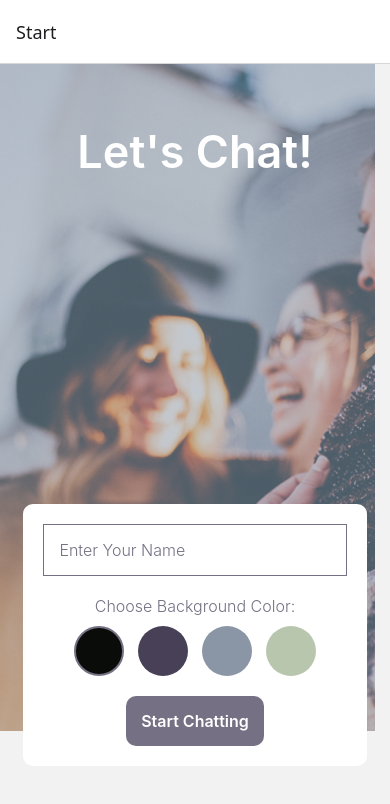
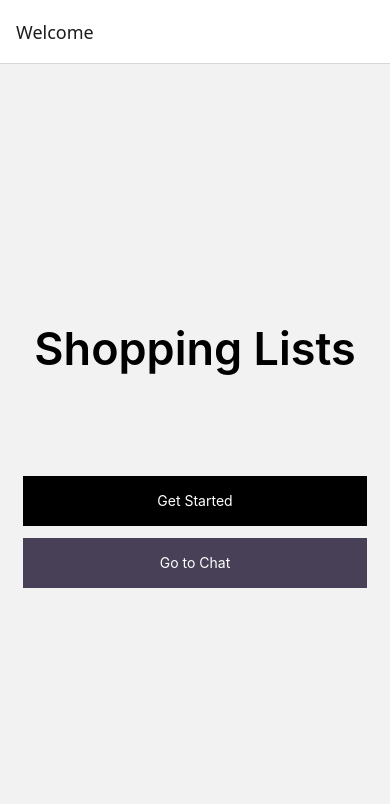
Before and after one commit to Nandy1329/lets-chat, a React Native app: screen /Welcome in a window 390 px wide. Shown: the top 804 px of the page. Built offline with nearby package versions, Linux system fonts and the light colour scheme.

Commit message:
5.3 debugging

```diff
--- a/App.js
+++ b/App.js
@@ -1,45 +1,53 @@
-import { initializeApp } from 'firebase/app';
-import { getFirestore } from 'firebase/firestore';
+import 'react-native-gesture-handler';
+import React from 'react';
 import { NavigationContainer } from '@react-navigation/native';
 import { createNativeStackNavigator } from '@react-navigation/native-stack';
+
+// Firebase
+import { initializeApp, getApps } from 'firebase/app';
+import { getFirestore } from 'firebase/firestore';
+import { getAuth } from 'firebase/auth';
+
+// Screens
+import Welcome from './components/Welcome';
+import ShoppingLists from './components/ShoppingLists';
+import Chat from './components/Chat';
 import Start from './components/Start';
-import Chat from './components/Chat';
+
+const firebaseConfig = {
+  apiKey: 'AIzaSyBuvmkpA_tx7sT96HXPmTxXDpybAZJUc3o',
+  authDomain: 'shopping-list-demo-4accc.firebaseapp.com',
+  projectId: 'shopping-list-demo-4accc',
+  storageBucket: 'shopping-list-demo-4accc.appspot.com', // corrected
+  messagingSenderId: '912724780140',
+  appId: '1:912724780140:web:1392e68dd23b6bef23e449'
+};
+
+// Initialize Firebase once
+const app = getApps().length ? getApps()[0] : initializeApp(firebaseConfig);
+const db = getFirestore(app);
+const auth = getAuth(app);
 
 const Stack = createNativeStackNavigator();
 
-// Your Firebase config
-const firebaseConfig = {
-  apiKey: "AIzaSyBuvmkpA_tx7sT96HXPmTxXDpybAZJUc3o",
-  authDomain: "shopping-list-demo-4accc.firebaseapp.com",
-  projectId: "shopping-list-demo-4accc",
-  storageBucket: "shopping-list-demo-4accc.firebasestorage.app",
-  messagingSenderId: "912724780140",
-  appId: "1:912724780140:web:1392e68dd23b6bef23e449"
-};
-
-// Initialize Firebase
-const app = initializeApp(firebaseConfig);
-
-// Initialize Cloud Firestore and get a reference to the service
-const db = getFirestore(app);
-
-const App = () => {
+export default function App() {
   return (
     <NavigationContainer>
-      <Stack.Navigator
-        initialRouteName="Start"
-      >
-        <Stack.Screen
-          name="Start"
-          component={Start}
-        />
-        <Stack.Screen
-          name="Chat">
-          {props => <Chat db={db} {...props} />}
+      <Stack.Navigator initialRouteName="Welcome">
+        {/* Shopping Lists flow */}
+        <Stack.Screen name="Welcome" component={Welcome} />
+        <Stack.Screen name="ShoppingLists">
+          {(props) => <ShoppingLists {...props} db={db} />}
+        </Stack.Screen>
+
+        {/* Chat flow */}
+        <Stack.Screen name="Start">
+          {(props) => <Start {...props} auth={auth} />}
+        </Stack.Screen>
+        <Stack.Screen name="Chat">
+          {(props) => <Chat {...props} db={db} />}
         </Stack.Screen>
       </Stack.Navigator>
     </NavigationContainer>
   );
-};
-
-export default App;
+}
--- a/app.json
+++ b/app.json
@@ -1,12 +1,21 @@
 {
-  "name": "lets-chat",
-  "version": "1.0.0",
-  "main": "node_modules/expo/AppEntry.js",
-  "scripts": {
-    "start": "expo start",
-    "android": "expo run:android",
-    "ios": "expo run:ios",
-    "web": "expo start --web"
+  "expo": {
+    "name": "lets-chat",
+    "slug": "lets-chat",
+    "version": "1.0.0",
+    "orientation": "portrait",
+    "userInterfaceStyle": "automatic",
+    "assetBundlePatterns": ["**/*"],
+    "ios": {
+      "supportsTablet": true,
+      "bundleIdentifier": "com.nicki.letschat"
+    },
+    "android": {
+      "package": "com.nicki.letschat"
+    },
+    "web": {},
+    "jsEngine": "hermes"
+
   },
   "dependencies": {
     "expo": "^53.0.0",
--- a/components/Chat.js
+++ b/components/Chat.js
@@ -1,98 +1,140 @@
-// Chat.js: Real-time messages, passes user info to GiftedChat, Firestore integration
-import React, { useState, useEffect } from 'react';
-import { Platform } from 'react-native';
-import { Bubble, GiftedChat, InputToolbar } from 'react-native-gifted-chat';
-import { SafeAreaView } from 'react-native-safe-area-context';
-import { collection, addDoc, onSnapshot, query, orderBy } from "firebase/firestore";
-import AsyncStorage from "@react-native-async-storage/async-storage";
+import { useState, useEffect } from 'react';
+import { StyleSheet, View, Platform, KeyboardAvoidingView } from 'react-native';
+import { GiftedChat, Bubble } from 'react-native-gifted-chat';
+import {
+  collection,
+  addDoc,
+  onSnapshot,
+  query,
+  orderBy,
+  serverTimestamp,
+} from 'firebase/firestore';
 
-const Chat = ({ route, navigation, db, isConnected = true }) => {
-  const { name, userID, backgroundColor } = route.params;
+const Chat = ({ route, navigation, db }) => {
   const [messages, setMessages] = useState([]);
+  const { name, bgColor, userID } = route.params;
 
-  // Custom bubble styling
+  useEffect(() => {
+    navigation.setOptions({ title: name });
+
+    if (!db) {
+      console.error('Firestore database instance is not available');
+      return;
+    }
+
+    const messagesQuery = query(
+      collection(db, 'messages'),
+      orderBy('createdAt', 'desc')
+    );
+
+    const unsubscribe = onSnapshot(messagesQuery, (querySnapshot) => {
+      const fetchedMessages = querySnapshot.docs.map((doc) => {
+        const data = doc.data();
+        return {
+          _id: doc.id,
+          text: data.text || '',
+          createdAt: data.createdAt?.toDate() || new Date(),
+          user: data.user || {
+            _id: data._id || 'unknown',
+            name: data.name || 'Unknown User',
+          },
+        };
+      });
+
+      setMessages(fetchedMessages);
+    });
+
+    return () => unsubscribe();
+  }, [db]);
+
+  const onSend = async (newMessages = []) => {
+    const message = newMessages[0];
+    try {
+      // Save user message
+      await addDoc(collection(db, 'messages'), {
+        text: message.text,
+        createdAt: serverTimestamp(),
+        user: {
+          _id: userID,
+          name: name,
+        },
+      });
+
+      // Generate AI response after a short delay
+      setTimeout(async () => {
+        const aiResponse = generateAIResponse(message.text);
+        await addDoc(collection(db, 'messages'), {
+          text: aiResponse,
+          createdAt: serverTimestamp(),
+          user: {
+            _id: 'ai-bot',
+            name: 'ChatBot',
+          },
+        });
+      }, 1000); // 1 second delay for natural feel
+    } catch (error) {
+      console.error('Error sending message:', error);
+    }
+  };
+
+  // Simple AI response generator
+  const generateAIResponse = (userMessage) => {
+    const responses = [
+      "That's interesting! Tell me more.",
+      "I understand. How can I help you with that?",
+      "Thanks for sharing! What else is on your mind?",
+      "Great point! I appreciate your perspective.",
+      "I see what you mean. Anything else you'd like to discuss?",
+      "Fascinating! Can you elaborate on that?",
+      "I'm here to chat! What would you like to talk about next?",
+    ];
+
+    // Simple keyword-based responses
+    const lowerMessage = userMessage.toLowerCase();
+
+    if (lowerMessage.includes('hello') || lowerMessage.includes('hi')) {
+      return "Hello! How are you doing today?";
+    } else if (lowerMessage.includes('how are you')) {
+      return "I'm doing great, thank you for asking! How about you?";
+    } else if (lowerMessage.includes('goodbye') || lowerMessage.includes('bye')) {
+      return "Goodbye! It was nice chatting with you!";
+    } else if (lowerMessage.includes('help')) {
+      return "I'm here to help! What do you need assistance with?";
+    } else if (lowerMessage.includes('weather')) {
+      return "I wish I could check the weather for you! Try asking about something else.";
+    } else {
+      // Random response from the array
+      return responses[Math.floor(Math.random() * responses.length)];
+    }
+  };
+
   const renderBubble = (props) => (
     <Bubble
       {...props}
       wrapperStyle={{
-        right: { backgroundColor: "#ce8551ff" },
-        left: { backgroundColor: "#fffde8ff" }
+        right: { backgroundColor: '#000' },
+        left: { backgroundColor: '#FFF' },
       }}
     />
   );
 
-  // Only show input if connected
-  const renderInputToolbar = (props) => (
-    isConnected ? <InputToolbar {...props} /> : null
-  );
-
-  // Save message to Firestore
-  const onSend = (newMessages) => {
-    addDoc(collection(db, "messages"), newMessages[0]);
-  };
-
-  useEffect(() => {
-    navigation.setOptions({ title: name });
-    let unsubMessages;
-    if (isConnected) {
-      const q = query(collection(db, "messages"), orderBy("createdAt", "desc"));
-      unsubMessages = onSnapshot(q, async (docs) => {
-        let newMessages = [];
-        docs.forEach(doc => {
-          newMessages.push({
-            _id: doc.id,
-            ...doc.data(),
-            createdAt: new Date(doc.data().createdAt.toMillis())
-          });
-        });
-        cacheMessages(newMessages);
-        setMessages(newMessages);
-      });
-    } else {
-      loadCachedMessages();
-    }
-    return () => {
-      if (unsubMessages) unsubMessages();
-    };
-  }, [isConnected, db, name, navigation]);
-
-  // Load messages from cache
-  const loadCachedMessages = async () => {
-    try {
-      const cachedMessages = await AsyncStorage.getItem('messages');
-      if (cachedMessages) {
-        setMessages(JSON.parse(cachedMessages));
-      }
-    } catch (error) {
-      console.error('Messages failed to load from AsyncStorage', error);
-    }
-  };
-
-  // Cache messages to AsyncStorage
-  const cacheMessages = async (messagesToCache) => {
-    try {
-      await AsyncStorage.setItem('messages', JSON.stringify(messagesToCache));
-    } catch (error) {
-      console.error('Failed to cache messages', error);
-    }
-  };
-
   return (
-    <SafeAreaView style={{ flex: 1, backgroundColor }}
-      accessible={false}
-      importantForAccessibility="no"
-    >
+    <View style={[styles.container, { backgroundColor: bgColor || '#fff' }]}>
       <GiftedChat
         messages={messages}
-        onSend={messages => onSend(messages)}
-        user={{ _id: userID, name: name }}
-        keyboardShouldPersistTaps="handled"
-        keyboardVerticalOffset={Platform.OS === 'android' ? 30 : 0}
+        onSend={(msgs) => onSend(msgs)}
+        user={{ _id: userID, name }}
         renderBubble={renderBubble}
-        renderInputToolbar={renderInputToolbar}
       />
-    </SafeAreaView>
+      {Platform.OS === 'ios' && <KeyboardAvoidingView behavior="padding" />}
+    </View>
   );
 };
 
+const styles = StyleSheet.create({
+  container: {
+    flex: 1,
+  },
+});
+
 export default Chat;
--- a/components/ShoppingLists.js
+++ b/components/ShoppingLists.js
@@ -1,57 +1,67 @@
-import { useEffect, useState } from "react";
+import { useState, useEffect } from 'react';
 import {
   StyleSheet, View, FlatList, Text,
   TextInput, KeyboardAvoidingView,
-  TouchableOpacity,
-  Alert,
-  Platform // <-- add this import!
+  TouchableOpacity, Alert, Platform
 } from 'react-native';
-import { collection, addDoc, onSnapshot, query, where } from "firebase/firestore";
+import { collection, getDocs, addDoc } from 'firebase/firestore';
 
-const ShoppingLists = ({ db, route }) => {
-  const { userID } = route.params; // <-- get userID
+const ShoppingLists = ({ db }) => {
+  const [lists, setLists] = useState([]);
+  const [listName, setListName] = useState('');
+  const [item1, setItem1] = useState('');
+  const [item2, setItem2] = useState('');
 
-  const [lists, setLists] = useState([]);
-  const [listName, setListName] = useState("");
-  const [item1, setItem1] = useState("");
-  const [item2, setItem2] = useState("");
+  const fetchShoppingLists = async () => {
+    try {
+      const listsDocuments = await getDocs(collection(db, 'shoppinglists'));
+      const newLists = [];
+      listsDocuments.forEach((docObject) => {
+        newLists.push({ id: docObject.id, ...docObject.data() });
+      });
+      setLists(newLists);
+    } catch (e) {
+      console.error('Failed to fetch lists:', e);
+      Alert.alert('Error', 'Unable to fetch shopping lists.');
+    }
+  };
 
   const addShoppingList = async (newList) => {
-    const newListWithUID = { ...newList, uid: userID };
-    const newListRef = await addDoc(collection(db, "shoppinglists"), newListWithUID);
-    if (newListRef.id) {
-      setLists([newListWithUID, ...lists]);
-      Alert.alert(`The list "${listName}" has been added.`);
-    } else {
-      Alert.alert("Unable to add. Please try later");
+    try {
+      const newListRef = await addDoc(collection(db, 'shoppinglists'), newList);
+      if (newListRef.id) {
+        setLists([{ id: newListRef.id, ...newList }, ...lists]);
+        Alert.alert(`The list "${newList.name}" has been added.`);
+        setListName('');
+        setItem1('');
+        setItem2('');
+      } else {
+        Alert.alert('Unable to add. Please try later');
+      }
+    } catch (e) {
+      console.error('Add list failed:', e);
+      Alert.alert('Error', 'Unable to add. Please try later');
     }
-  }
+  };
 
   useEffect(() => {
-    const q = query(collection(db, "shoppinglists"), where("uid", "==", userID));
-    const unsubShoppinglists = onSnapshot(q, (documentsSnapshot) => {
-      let newLists = [];
-      documentsSnapshot.forEach(doc => {
-        newLists.push({ id: doc.id, ...doc.data() })
-      });
-      setLists(newLists);
-    });
-
-    return () => {
-      if (unsubShoppinglists) unsubShoppinglists();
-    }
-  }, [userID, db]);
+    // Load once on mount (avoid fetch loop)
+    fetchShoppingLists();
+  }, []);
 
   return (
     <View style={styles.container}>
       <FlatList
         style={styles.listsContainer}
         data={lists}
-        renderItem={({ item }) =>
+        keyExtractor={(item) => item.id}
+        renderItem={({ item }) => (
           <View style={styles.listItem}>
-            <Text >{item.name}: {item.items.join(", ")}</Text>
+            <Text>
+              {item.name}: {Array.isArray(item.items) ? item.items.join(', ') : ''}
+            </Text>
           </View>
-        }
+        )}
       />
       <View style={styles.listForm}>
         <TextInput
@@ -75,48 +85,47 @@ const ShoppingLists = ({ db, route }) => {
         <TouchableOpacity
           style={styles.addButton}
           onPress={() => {
-            const newList = {
-              name: listName,
-              items: [item1, item2]
+            const name = listName.trim();
+            const items = [item1, item2].map((s) => s.trim()).filter(Boolean);
+            if (!name || items.length === 0) {
+              Alert.alert('Please enter a list name and at least one item.');
+              return;
             }
-            addShoppingList(newList);
+            addShoppingList({ name, items });
           }}
         >
           <Text style={styles.addButtonText}>Add</Text>
         </TouchableOpacity>
       </View>
-      {Platform.OS === "ios" ? <KeyboardAvoidingView behavior="padding" /> : null}
+      {Platform.OS === 'ios' ? <KeyboardAvoidingView behavior="padding" /> : null}
     </View>
-  )
-}
+  );
+};
 
 const styles = StyleSheet.create({
-  container: {
-    flex: 1
-  },
+  container: { flex: 1 },
+  listsContainer: { flex: 1 },
   listItem: {
     height: 70,
-    justifyContent: "center",
+    justifyContent: 'center',
     paddingHorizontal: 30,
     borderBottomWidth: 1,
-    borderBottomColor: "#AAA",
-    flex: 1,
-    flexGrow: 1
+    borderBottomColor: '#AAA',
+    flex: 1
   },
   listForm: {
     flexBasis: 275,
-    flex: 0,
     margin: 15,
     padding: 15,
-    backgroundColor: "#CCC"
+    backgroundColor: '#CCC'
   },
   listName: {
     height: 50,
     padding: 15,
-    fontWeight: "600",
+    fontWeight: '600',
     marginRight: 50,
     marginBottom: 15,
-    borderColor: "#555",
+    borderColor: '#555',
     borderWidth: 2
   },
   item: {
@@ -124,19 +133,18 @@ const styles = StyleSheet.create({
     padding: 15,
     marginLeft: 50,
     marginBottom: 15,
-    borderColor: "#555",
+    borderColor: '#555',
     borderWidth: 2
   },
   addButton: {
-    justifyContent: "center",
-    alignItems: "center",
+    justifyContent: 'center',
+    alignItems: 'center',
     height: 50,
-    backgroundColor: "#000",
-    color: "#FFF"
+    backgroundColor: '#000'
   },
   addButtonText: {
-    color: "#FFF",
-    fontWeight: "600",
+    color: '#FFF',
+    fontWeight: '600',
     fontSize: 20
   }
 });
--- a/components/Start.js
+++ b/components/Start.js
@@ -1,4 +1,4 @@
-import React, { useState } from "react";
+import React, { useState } from 'react';
 import {
   StyleSheet,
   View,
@@ -6,159 +6,119 @@ import {
   TextInput,
   TouchableOpacity,
   ImageBackground,
-  KeyboardAvoidingView,
-  Platform,
-  Alert,
-} from "react-native";
-import { getAuth, signInAnonymously } from "firebase/auth"; // <-- Import these
+  Alert
+} from 'react-native';
+import { signInAnonymously } from 'firebase/auth';
 
-const Start = ({ navigation }) => {
-  const [name, setName] = useState(""); // State for user input
-  const [backgroundColor, setBackgroundColor] = useState("#090C08"); // Default background color
-  const colors = ["#090C08", "#474056", "#8A95A5", "#B9C6AE"];
-  const auth = getAuth(); // <-- Initialize Auth
+const bgImage = require('../assets/background-image.png');
+const colors = ['#090C08', '#474056', '#8A95A5', '#B9C6AE'];
 
-  // Function for anonymous sign-in and navigation
-  const handleStartChatting = () => {
-    signInAnonymously(auth)
-      .then(result => {
-        navigation.navigate("Chat", {
-          userID: result.user.uid,
-          name: name || "User",
-          backgroundColor,
+const Start = ({ navigation, auth }) => {
+  const [name, setName] = useState('');
+  const [bgColor, setBgColor] = useState(colors[0]);
+
+  const handleSignIn = async () => {
+    if (!auth) {
+      Alert.alert('Initialization Error', 'Firebase is not configured correctly.');
+      return;
+    }
+    try {
+      const result = await signInAnonymously(auth);
+      if (result?.user) {
+        navigation.navigate('Chat', {
+          name: name.trim() || 'User',
+          bgColor,
+          userID: result.user.uid
         });
-      })
-      .catch((error) => {
-        Alert.alert("Unable to sign in, try again.");
-      });
+      }
+    } catch (error) {
+      console.error('Sign-in failed:', error.message);
+      Alert.alert('Sign-in Error', 'Unable to sign in. Try again later.');
+    }
   };
 
   return (
-    <KeyboardAvoidingView
-      style={{ flex: 1 }}
-      behavior={Platform.OS === "ios" ? "padding" : "height"}
-    >
+    <ImageBackground source={bgImage} style={styles.background}>
       <View style={styles.container}>
-        <ImageBackground
-          source={require("../assets/background-image.png")}
-          style={styles.background}
-        >
-          <View style={styles.titleContainer}>
-            <Text style={styles.title}>Let's Chat!</Text>
-          </View>
-          <View style={styles.contentContainer}>
-            <View style={styles.inputContainer}>
+        <Text style={styles.title}>Welcome! Let's Chat!</Text>
+        <Text style={{ color: '#757083', fontSize: 16, marginBottom: 20 }}>
+          Enter your name and choose a background color to start chatting.
+        </Text>
+
+        <View style={styles.inputBox}>
           <TextInput
             style={styles.textInput}
             value={name}
             onChangeText={setName}
-                placeholder="Enter Your Name"
+            placeholder="Your Name"
             placeholderTextColor="#757083"
           />
+        </View>
+
+        <View style={styles.colorSection}>
           <Text style={styles.colorText}>Choose Background Color:</Text>
           <View style={styles.colorContainer}>
             {colors.map((color) => (
               <TouchableOpacity
                 key={color}
                 style={[
-                      styles.colorOption,
-                      { backgroundColor: color },
-                      backgroundColor === color && styles.selectedColor,
+                  styles.colorCircle,
+                  { backgroundColor: color, borderWidth: bgColor === color ? 2 : 0 }
                 ]}
-                    onPress={() => setBackgroundColor(color)}
+                onPress={() => setBgColor(color)}
               />
             ))}
           </View>
-              <TouchableOpacity
-                style={styles.button}
-                onPress={handleStartChatting} // <-- Use new handler
-              >
+        </View>
+
+        <TouchableOpacity style={styles.button} onPress={handleSignIn}>
           <Text style={styles.buttonText}>Start Chatting</Text>
         </TouchableOpacity>
       </View>
-          </View>
     </ImageBackground>
-      </View>
-    </KeyboardAvoidingView>
   );
 };
 
-/* Stylesheet for Start Component */
 const styles = StyleSheet.create({
+  background: { flex: 1, resizeMode: 'cover', justifyContent: 'center' },
   container: {
-    flex: 1,
+    backgroundColor: 'rgba(255,255,255,0.85)',
+    margin: 20,
+    borderRadius: 10,
+    padding: 20,
+    alignItems: 'center'
   },
-  background: {
-    flex: 1,
-    resizeMode: "cover",
-    justifyContent: "center",
-  },
-  contentContainer: {
-    flex: 1,
-    justifyContent: "flex-end",
-    alignItems: "center",
-    paddingBottom: "20%",
-  },
-  titleContainer: {
-    alignItems: "center",
-    marginTop: 60,
-    marginBottom: 20,
-  },
-  title: {
-    fontSize: 45,
-    fontWeight: "600",
-    color: "#FFFFFF",
-  },
-  inputContainer: {
-    backgroundColor: "white",
-    padding: 20,
-    borderRadius: 10,
-    width: "88%",
-    alignItems: "center",
-  },
+  title: { fontSize: 36, fontWeight: '600', marginBottom: 30, color: '#474056' },
+  inputBox: { width: '100%', marginBottom: 25 },
   textInput: {
-    width: "100%",
+    width: '100%',
     padding: 15,
     borderWidth: 1,
-    borderColor: "#757083",
-    marginBottom: 20,
+    borderColor: '#757083',
+    borderRadius: 5,
     fontSize: 16,
-    fontWeight: "300",
-    color: "#222",
-    // opacity removed for darker text
+    color: '#757083',
+    backgroundColor: '#fff'
   },
-  colorText: {
-    fontSize: 16,
-    fontWeight: "300",
-    color: "#757083",
-    marginBottom: 10,
-  },
-  colorContainer: {
-    flexDirection: "row",
-    justifyContent: "space-between",
-    width: "80%",
-    marginBottom: 20,
-  },
-  colorOption: {
+  colorSection: { width: '100%', alignItems: 'center', marginBottom: 25 },
+  colorText: { fontSize: 16, color: '#757083', marginBottom: 10 },
+  colorContainer: { flexDirection: 'row', justifyContent: 'center' },
+  colorCircle: {
     width: 50,
     height: 50,
-    borderRadius: 25, // Makes the button circular
-  },
-  selectedColor: {
-    borderWidth: 2,
-    borderColor: "#757083", // Highlights selected color
+    borderRadius: 25,
+    marginHorizontal: 10,
+    borderColor: '#757083'
   },
   button: {
-    backgroundColor: "#757083",
+    backgroundColor: '#757083',
     padding: 15,
-    borderRadius: 10,
-    alignItems: "center",
+    borderRadius: 5,
+    width: '100%',
+    alignItems: 'center',
+    marginTop: 10
   },
-  buttonText: {
-    color: "#FFFFFF",
-    fontSize: 16,
-    fontWeight: "600",
-  },
+  buttonText: { color: '#fff', fontWeight: '600', fontSize: 16 }
 });
 
 export default Start;
--- a/components/Welcome.js
+++ b/components/Welcome.js
@@ -1,21 +1,19 @@
-// Welcome.js: Anonymous sign-in, navigation to ShoppingLists, passes userID
-import React from "react";
-import { StyleSheet, View, Text, TouchableOpacity, Alert } from "react-native";
-import { getAuth, signInAnonymously } from "firebase/auth";
+import React from 'react';
+import { StyleSheet, View, Text, TouchableOpacity, Alert } from 'react-native';
+import { getAuth, signInAnonymously } from 'firebase/auth';
 
 const Welcome = ({ navigation }) => {
   const auth = getAuth();
 
-  const signInUser = () => {
-    signInAnonymously(auth)
-      .then(result => {
-        // Pass userID to ShoppingLists
-        navigation.navigate("ShoppingLists", { userID: result.user.uid });
-        Alert.alert("Signed in Successfully!");
-      })
-      .catch(error => {
-        Alert.alert("Unable to sign in, try again.");
-      });
+  const signInUser = async () => {
+    try {
+      const result = await signInAnonymously(auth);
+      navigation.navigate('ShoppingLists', { userID: result.user.uid });
+      Alert.alert('Signed in Successfully!');
+    } catch (e) {
+      Alert.alert('Unable to sign in, try again.');
+      console.error('Anon sign-in failed:', e);
+    }
   };
 
   return (
@@ -24,24 +22,27 @@ const Welcome = ({ navigation }) => {
       <TouchableOpacity style={styles.startButton} onPress={signInUser}>
         <Text style={styles.startButtonText}>Get Started</Text>
       </TouchableOpacity>
+      <TouchableOpacity
+        style={[styles.startButton, { marginTop: 12, backgroundColor: '#474056' }]}
+        onPress={() => navigation.navigate('Start')}
+      >
+        <Text style={styles.startButtonText}>Go to Chat</Text>
+      </TouchableOpacity>
     </View>
   );
 };
 
 const styles = StyleSheet.create({
-  container: {
-    flex: 1, justifyContent: "center", alignItems: "center"
+  container: { flex: 1, justifyContent: 'center', alignItems: 'center' },
+  appTitle: { fontWeight: '600', fontSize: 45, marginBottom: 100 },
+  startButton: {
+    backgroundColor: '#000',
+    height: 50,
+    width: '88%',
+    justifyContent: 'center',
+    alignItems: 'center'
   },
-  appTitle: {
-    fontWeight: "600", fontSize: 45, marginBottom: 100
-  },
-  startButton: {
-    backgroundColor: "#000", height: 50, width: "88%",
-    justifyContent: "center", alignItems: "center"
-  },
-  startButtonText: {
-    color: "#FFF"
-  }
+  startButtonText: { color: '#FFF' }
 });
 
 export default Welcome;
--- a/index.js
+++ b/index.js
@@ -1,5 +1,5 @@
+import 'react-native-gesture-handler';
 import { registerRootComponent } from 'expo';
-
 import App from './App';
 
 // registerRootComponent calls AppRegistry.registerComponent('main', () => App);
```
Also changed, not shown: bable.config.js (+5 -2 lines), package.json (+10 -12 lines), 1 other file (tests, documents, lock files or other folders). Lines whose indentation alone changed are shown as unchanged.
